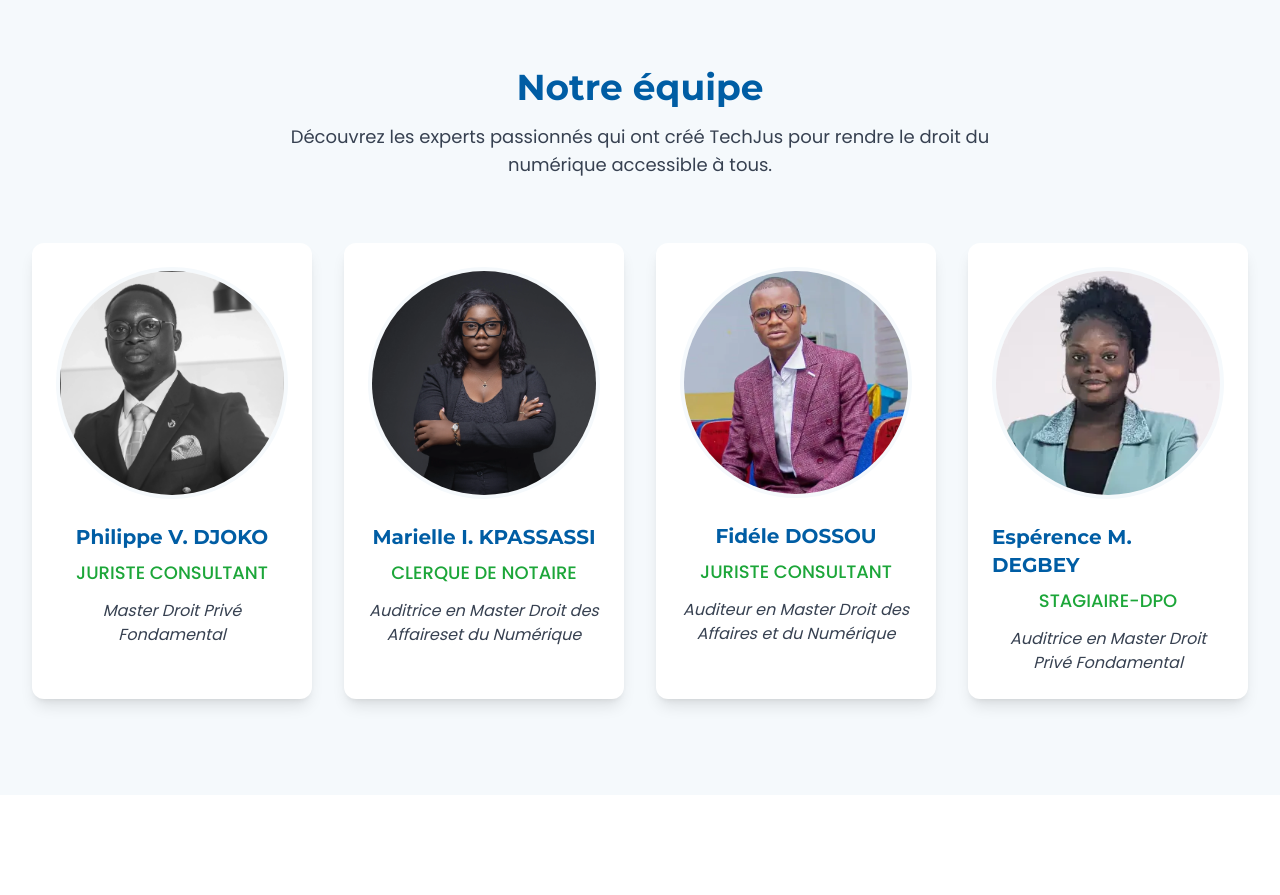
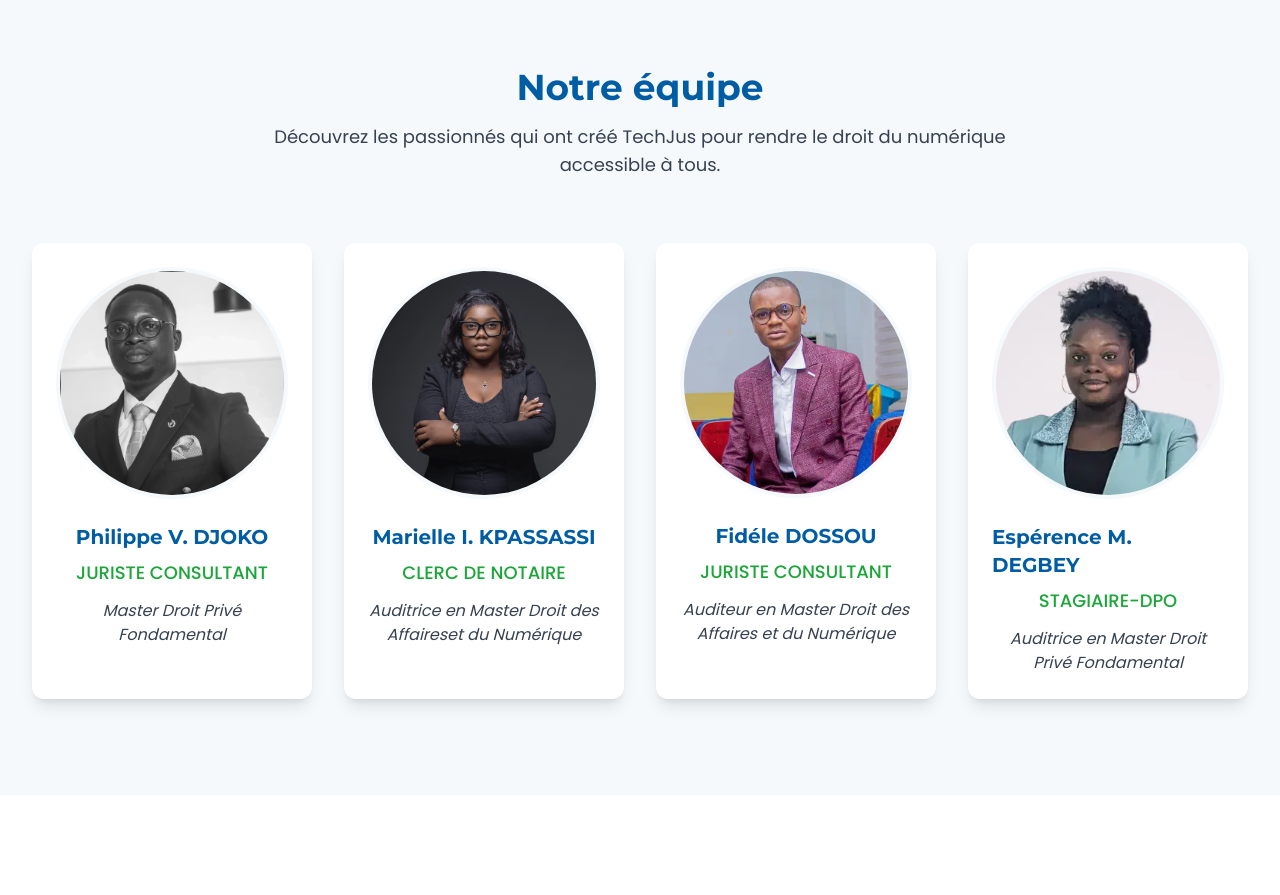
Before and after one commit to ApollosADS/techjus_bj, a React (Vite) app: page / in a window 1280 px wide. Shown: the part 1640-2535 px from the top of the page. Built offline with nearby package versions, Linux system fonts and the light colour scheme.

Commit message:
Premier push vers techjus_bj

```diff
--- a/src/components/FoundersSection.tsx
+++ b/src/components/FoundersSection.tsx
@@ -10,7 +10,7 @@ const founders = [
   },
   {
     name: 'Marielle I. KPASSASSI',
-    role: 'CLERQUE DE NOTAIRE',
+    role: 'CLERC DE NOTAIRE',
     quote: 'Auditrice en Master Droit des Affaireset du Numérique',
     imageUrl: '/murielle.webp'
   },
@@ -35,7 +35,7 @@ const FoundersSection: React.FC = () => {
         <div className="text-center mb-16">
           <h2 className="text-3xl md:text-4xl font-bold mb-4">Notre équipe</h2>
           <p className="text-lg text-gray-700 max-w-3xl mx-auto">
-            Découvrez les experts passionnés qui ont créé TechJus pour rendre le droit du numérique accessible à tous.
+            Découvrez les passionnés qui ont créé TechJus pour rendre le droit du numérique accessible à tous.
           </p>
         </div>
 
```
